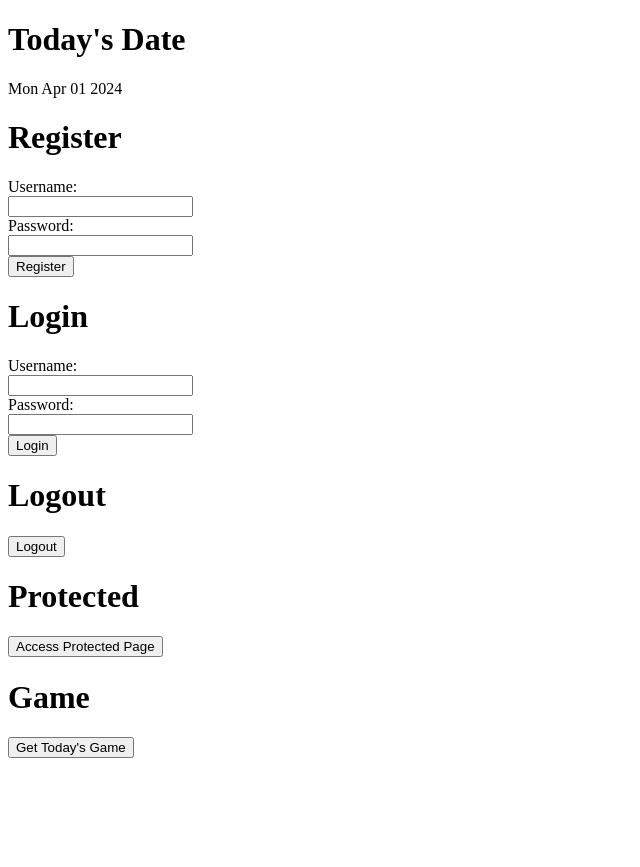
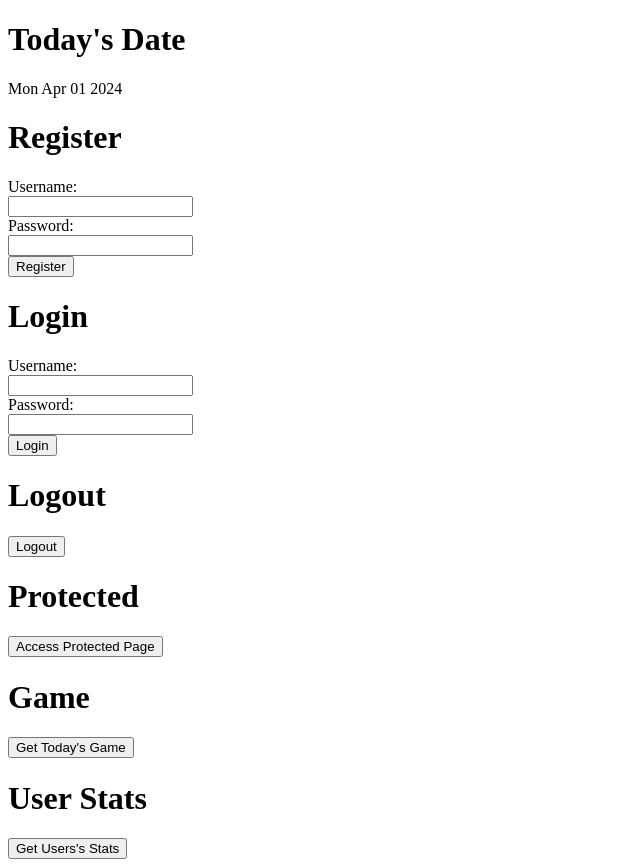
Before and after one commit to jewbee2000/noun-chain, a plain HTML site: page backend_test.html in a window 1280 px wide. Shown: the whole page, without its empty margins (0-640 px from the left). Before the commit the page ends 800 px from the top, so only its background shows below. Drawn offline with nearby package versions, Linux system fonts and the light colour scheme.

Commit message:
Added button for Stats test

```diff
--- a/backend_test.html
+++ b/backend_test.html
@@ -42,6 +42,11 @@
         <input type="submit" value="Get Today's Game">
     </form>
 
+    <h1>User Stats</h1>
+    <form action="http://localhost:5000/stats" method="get">
+        <input type="submit" value="Get Users's Stats">
+    </form>
+
     <script>
     $(document).ready(function(){
         // Display the current date
```
